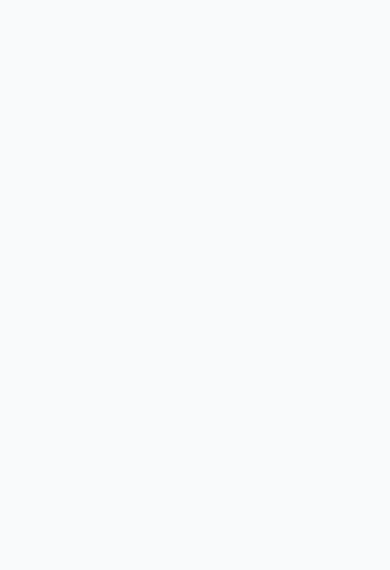
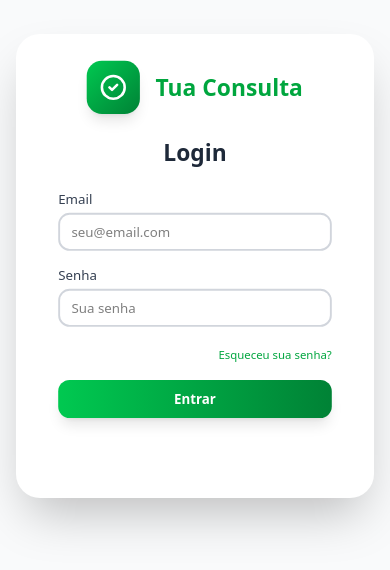
Before and after one commit to victor-octavio/tua-consulta, an Angular app: page /login in a window 390 px wide. Shown: the part 156-726 px from the top of the page. Built offline with nearby package versions, Linux system fonts and the light colour scheme.

Commit message:
Add responsive design for login

```diff
--- a/src/app/features/login/login.html
+++ b/src/app/features/login/login.html
@@ -1,72 +1,64 @@
 <div class="min-h-screen flex items-center justify-center bg-gray-50 p-4">
-  <div class="hidden md:flex w-full max-w-6xl h-auto md:h-[600px] bg-white rounded-3xl shadow-2xl overflow-hidden">
-    <div class="flex-1 bg-gradient-to-br from-green-500 via-green-600 to-green-700 flex items-center justify-center p-10">
+  <div class="flex flex-col md:flex-row w-full max-w-6xl h-auto md:h-[600px] bg-white rounded-3xl shadow-2xl overflow-hidden">
+    <div class="hidden md:flex flex-1 bg-gradient-to-br from-green-500 via-green-600 to-green-700 items-center justify-center p-6 md:p-10">
       <div class="text-center">
-        <div class="w-full max-w-md mb-8">
+        <div class="w-full max-w-xs md:max-w-md mb-6 md:mb-8">
           <svg class="w-full h-auto" viewBox="0 0 400 300" fill="none" xmlns="http://www.w3.org/2000/svg">
             <circle cx="200" cy="150" r="100" fill="white" opacity="0.1"/>
             <circle cx="200" cy="150" r="70" fill="white" opacity="0.2"/>
             <path d="M180 150 L220 150 M200 130 L200 170" stroke="white" stroke-width="8" stroke-linecap="round"/>
           </svg>
         </div>
-        <h3 class="text-white text-2xl font-bold">Tua Consulta</h3>
-        <p class="text-white/80 mt-2">Agende suas consultas de forma rápida e simplificada</p>
+        <h3 class="text-white text-xl md:text-2xl font-bold">Tua Consulta</h3>
+        <p class="text-white/80 mt-2 text-sm md:text-base">Agende suas consultas de forma rápida e simplificada</p>
       </div>
     </div>
 
-    <!-- Depois a gente ve se faz o logo separado ou so joga isso p outro component e azar -->
-    <div class="flex-1 flex items-center justify-center p-8 md:p-12">
-      <div class="w-full max-w-md">
-        <div class="flex justify-center items-center mb-8">
-          <div class="w-18 h-18 bg-gradient-to-br from-green-500 to-green-700 rounded-2xl flex items-center justify-center shadow-lg mr-4">
-            <svg class="w-12 h-12 text-white" fill="none" stroke="currentColor" viewBox="0 0 24 24">
+    <div class="sm:flex items-center justify-center p-4 md:p-12 w-full max-w-xs md:max-w-md mx-auto transform scale-95 md:scale-100 transition-all duration-1000 delay-300 ease-in-out min-h-[55vh] md:min-h-[60vh]">
+      <!-- Depois a gente ve se faz o logo separado ou so joga isso p outro component e azar -->
+      <div class="w-full max-w-xs md:max-w-md">
+        <div class="flex justify-center items-center mb-6 md:mb-8">
+          <div class="w-14 h-14 md:w-18 md:h-18 bg-gradient-to-br from-green-500 to-green-700 rounded-2xl flex items-center justify-center shadow-lg mr-4">
+            <svg class="w-8 h-8 md:w-12 md:h-12 text-white" fill="none" stroke="currentColor" viewBox="0 0 24 24">
               <path stroke-linecap="round" stroke-linejoin="round" stroke-width="2" d="M9 12l2 2 4-4m6 2a9 9 0 11-18 0 9 9 0 0118 0z"/>
             </svg>
           </div>
-          <h1 class="text-green-600 font-bold text-4xl">Tua Consulta</h1>
+          <h1 class="text-green-600 font-bold text-2xl md:text-4xl">Tua Consulta</h1>
         </div>
 
-        <h2 class="text-3xl font-bold text-gray-800 text-center mb-8">Login</h2>
+        <h2 class="text-2xl md:text-3xl font-bold text-gray-800 text-center mb-6 md:mb-8">Login</h2>
 
-        <form class="space-y-6">
-
+        <form class="space-y-4 md:space-y-6">
           <div>
-            <label for="email" class="block text-sm font-medium text-gray-700 mb-2">
-              Email
-            </label>
+            <label for="email" class="block text-sm font-medium text-gray-700 mb-1 md:mb-2">Email</label>
             <input
               id="email"
               type="email"
               placeholder="seu@email.com"
-              class="w-full px-4 py-3 border-2 border-gray-300 rounded-xl transition-all duration-200 focus:outline-none focus:ring-2 focus:ring-green-500 focus:border-green-500 hover:border-gray-400"
+              class="w-full px-3 py-2 md:px-4 md:py-3 border-2 border-gray-300 rounded-xl transition-all duration-200 focus:outline-none focus:ring-2 focus:ring-green-500 focus:border-green-500 hover:border-gray-400 text-sm md:text-base"
             >
           </div>
 
           <div>
-            <label for="password" class="block text-sm font-medium text-gray-700 mb-2">
-              Senha
-            </label>
+            <label for="password" class="block text-sm font-medium text-gray-700 mb-1 md:mb-2">Senha</label>
             <input
               id="password"
               type="password"
               placeholder="Sua senha"
-              class="w-full px-4 py-3 border-2 border-gray-300 rounded-xl transition-all duration-200 focus:outline-none focus:ring-2 focus:ring-green-500 focus:border-green-500 hover:border-gray-400"
+              class="w-full px-3 py-2 md:px-4 md:py-3 border-2 border-gray-300 rounded-xl transition-all duration-200 focus:outline-none focus:ring-2 focus:ring-green-500 focus:border-green-500 hover:border-gray-400 text-sm md:text-base"
             >
           </div>
 
           <div class="text-right">
-            <a href="#" class="text-sm text-green-600 hover:border-b-1 hover:text-green-700 font-medium transition-colors">
-              Esqueceu sua senha?
-            </a>
+            <a href="#" class="text-xs md:text-sm text-green-600 hover:border-b-1 hover:text-green-700 font-medium transition-colors">Esqueceu sua senha?</a>
           </div>
 
           <button
             type="submit"
-            class="w-full py-3 px-4 bg-gradient-to-r from-green-500 to-green-700 hover:from-green-600 hover:to-green-800 text-white font-semibold rounded-xl shadow-lg hover:shadow-xl transform hover:-translate-y-0.5 transition-all duration-300 focus:outline-none focus:ring-2 focus:ring-green-500 focus:ring-offset-2"
+            class="w-full py-2.5 md:py-3 px-4 bg-gradient-to-r from-green-500 to-green-700 hover:from-green-600 hover:to-green-800 text-white font-semibold rounded-xl shadow-lg hover:shadow-xl transform hover:-translate-y-0.5 transition-all duration-300 focus:outline-none focus:ring-2 focus:ring-green-500 focus:ring-offset-2 text-sm md:text-base"
           >
             Entrar
           </button>
-
         </form>
       </div>
     </div>
```
